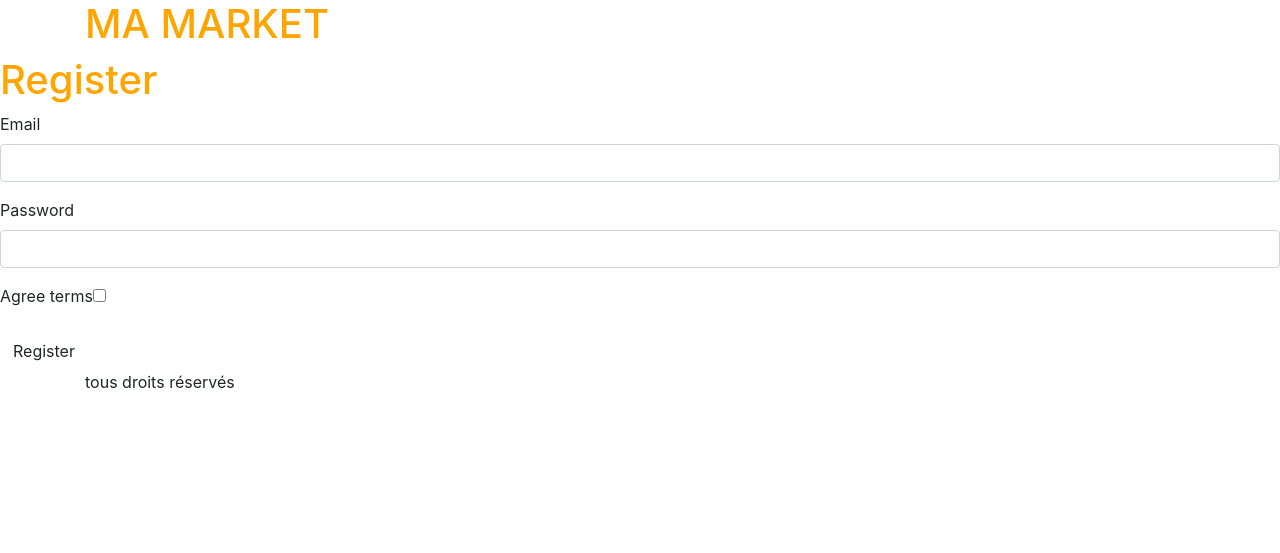
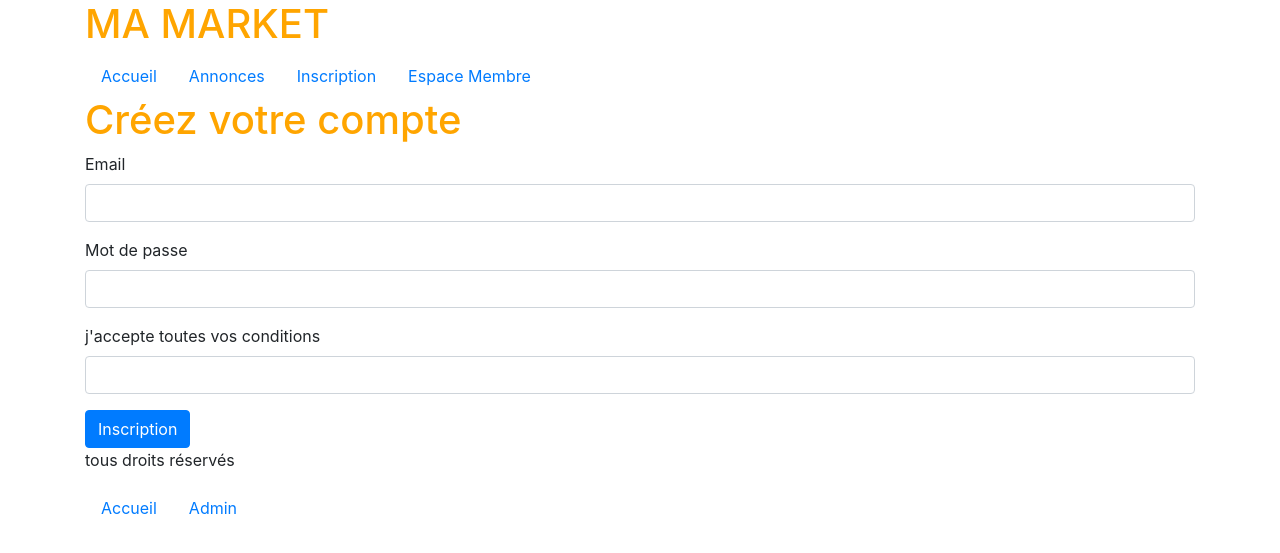
Before and after one commit to fullstack-20a/symfony-marketplace, a Symfony app: template templates/registration/register.html.twig in a window 1280 px wide. Shown: the top 553 px of the page. Run offline with Twig, Linux system fonts and the light colour scheme; the template is opened without the code that fills it, so the values that code supplies are empty; form fields are guessed from the names that the template uses; some libraries are stand-ins or nearby versions.

Commit message:
ajout menu

```diff
--- a/src/Form/RegistrationFormType.php
+++ b/src/Form/RegistrationFormType.php
@@ -18,7 +18,7 @@ class RegistrationFormType extends AbstractType
     {
         $builder
             ->add('email')
-            ->add('agreeTerms', CheckboxType::class, [
+            ->add('accepterConditions', CheckboxType::class, [
                 'mapped' => false,
                 'constraints' => [
                     new IsTrue([
--- a/templates/base.html.twig
+++ b/templates/base.html.twig
@@ -16,6 +16,22 @@
     <body>
         <header class="container">
             <h1>MA MARKET</h1>
+            <nav>
+                <ul class="nav">
+                    <li class="nav-item">
+                        <a class="nav-link active" href="{{ url('accueil') }}">Accueil</a>
+                    </li>
+                    <li class="nav-item">
+                        <a class="nav-link" href="{{ url('annonces') }}">Annonces</a>
+                    </li>
+                    <li class="nav-item">
+                        <a class="nav-link" href="{{ url('app_register') }}">Inscription</a>
+                    </li>
+                    <li class="nav-item">
+                        <a class="nav-link" href="{{ url('membre') }}">Espace Membre</a>
+                    </li>
+                </ul>
+            </nav>
         </header>
 
         <main>
@@ -24,6 +40,16 @@
 
         <footer class="container">
             <p>tous droits réservés</p>
+            <nav>
+                <ul class="nav">
+                    <li class="nav-item">
+                        <a class="nav-link active" href="{{ url('accueil') }}">Accueil</a>
+                    </li>
+                    <li class="nav-item">
+                        <a class="nav-link active" href="{{ url('admin') }}">Admin</a>
+                    </li>
+                </ul>
+            </nav>
         </footer>
 
         <!-- Optional JavaScript -->
--- a/templates/marketplace/admin.html.twig
+++ b/templates/marketplace/admin.html.twig
@@ -3,7 +3,7 @@
 {% block title %}Hello MarketplaceController!{% endblock %}
 
 {% block body %}
-    <section>
+    <section class="container">
         <h2>ESPACE ADMIN</h2>
     </section>
 {% endblock %}
--- a/templates/marketplace/membre.html.twig
+++ b/templates/marketplace/membre.html.twig
@@ -3,7 +3,7 @@
 {% block title %}Hello MarketplaceController!{% endblock %}
 
 {% block body %}
-    <section>
+    <section class="container">
         <h2>ESPACE MEMBRE</h2>
     </section>
 {% endblock %}
--- a/templates/registration/register.html.twig
+++ b/templates/registration/register.html.twig
@@ -3,19 +3,23 @@
 {% block title %}Register{% endblock %}
 
 {% block body %}
+    <section class="container">
     {% for flashError in app.flashes('verify_email_error') %}
         <div class="alert alert-danger" role="alert">{{ flashError }}</div>
     {% endfor %}
 
-    <h1>Register</h1>
+    <h1>Créez votre compte</h1>
 
     {{ form_start(registrationForm) }}
         {{ form_row(registrationForm.email) }}
         {{ form_row(registrationForm.plainPassword, {
-            label: 'Password'
+            label: 'Mot de passe'
         }) }}
-        {{ form_row(registrationForm.agreeTerms) }}
+        {{ form_row(registrationForm.accepterConditions, { 'label': 'j\'accepte toutes vos conditions'}) }}
 
-        <button type="submit" class="btn">Register</button>
+        <button type="submit" class="btn btn-primary">Inscription</button>
     {{ form_end(registrationForm) }}
+
+    </section>
+
 {% endblock %}
--- a/templates/security/login.html.twig
+++ b/templates/security/login.html.twig
@@ -3,6 +3,7 @@
 {% block title %}Log in!{% endblock %}
 
 {% block body %}
+<section class="container">
 <form method="post">
     {% if error %}
         <div class="alert alert-danger">{{ error.messageKey|trans(error.messageData, 'security') }}</div>
@@ -17,7 +18,7 @@
     <h1 class="h3 mb-3 font-weight-normal">Please sign in</h1>
     <label for="inputEmail">Email</label>
     <input type="email" value="{{ last_username }}" name="email" id="inputEmail" class="form-control" required autofocus>
-    <label for="inputPassword">Password</label>
+    <label for="inputPassword">Mot de passe</label>
     <input type="password" name="password" id="inputPassword" class="form-control" required>
 
     <input type="hidden" name="_csrf_token"
@@ -39,4 +40,5 @@
         Sign in
     </button>
 </form>
+</section>
 {% endblock %}
```
Also changed, not shown: src/Controller/MarketplaceController.php (+10 -0 lines), templates/marketplace/annonces.html.twig (added, +22 -0 lines).
